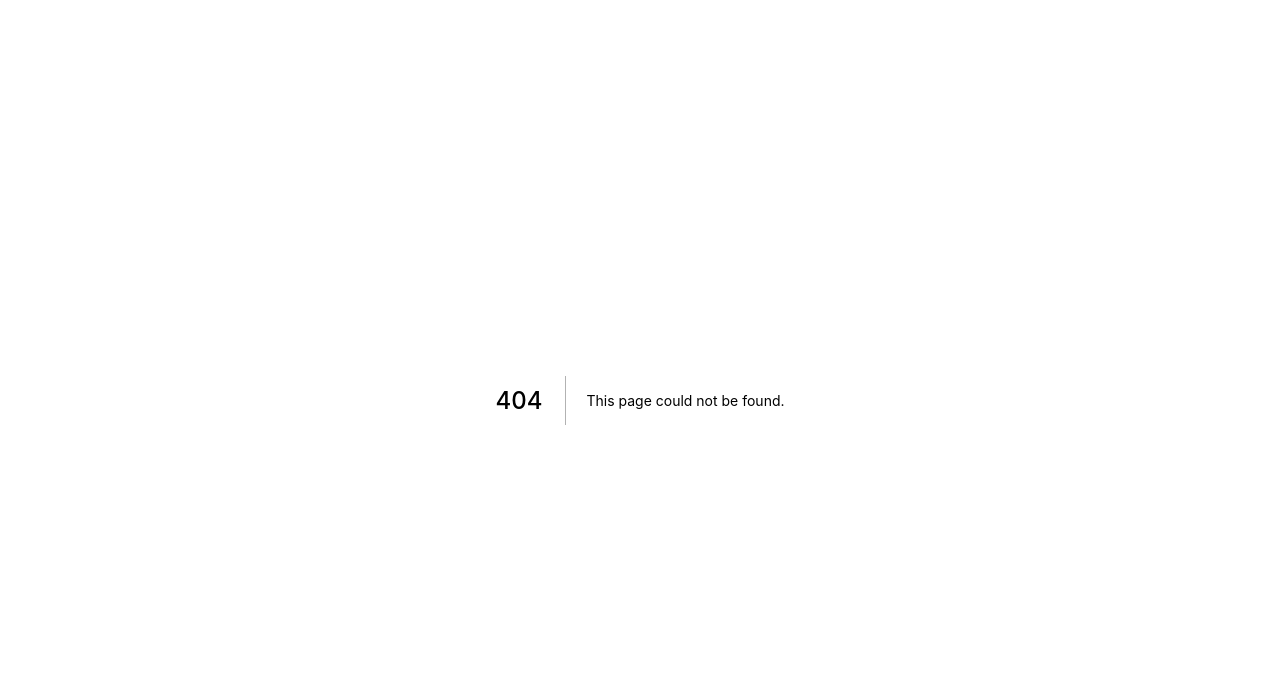
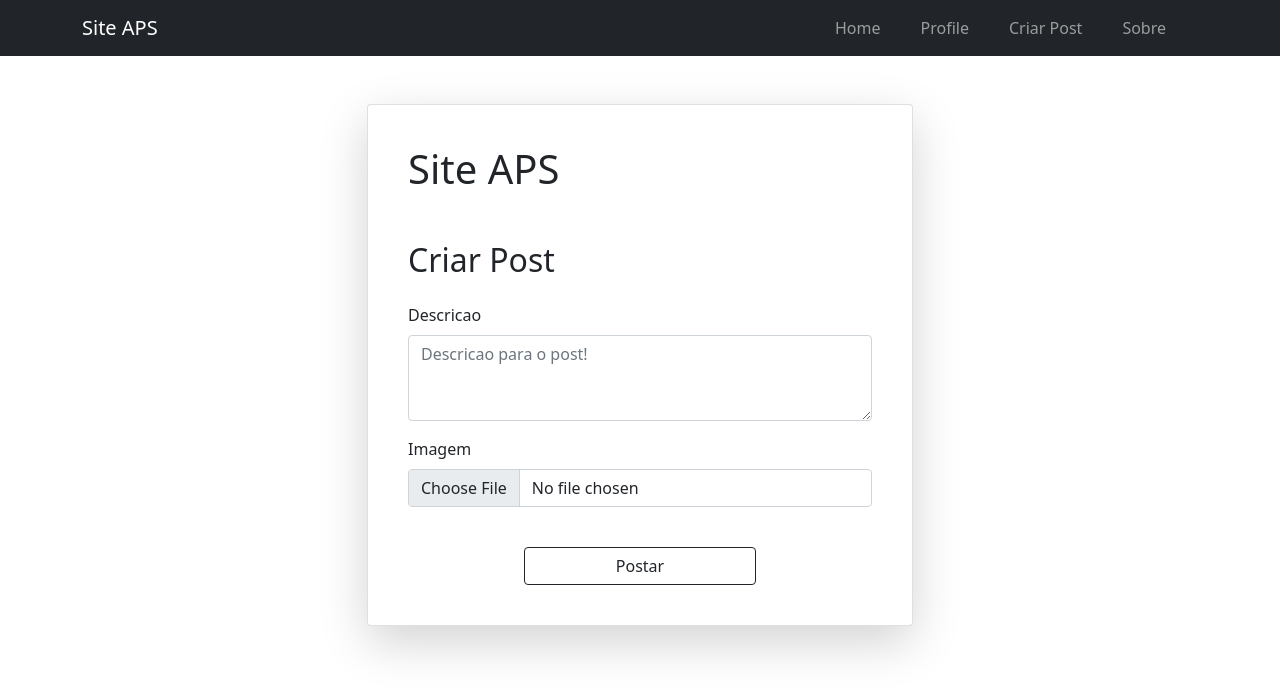
Before and after one commit to MatheusDer/site-aps, a Next.js app: page /criar-post/1 in a window 1280 px wide. Before the commit this address had no page. Shown: the top 694 px of the page. Built offline with nearby package versions, Linux system fonts and the light colour scheme.

Commit message:
fazer o visual da pagina de criar post

```diff
--- a/components/layout/navbar.js
+++ b/components/layout/navbar.js
@@ -15,7 +15,7 @@ function NavbarLayout(props) {
             <Link href={`/usuario/${props.idUsuario}`}>
               <a className="me-4 nav-link">Profile</a>
             </Link>
-            <Link href="/criar-post">
+            <Link href={`/criar-post/${props.idUsuario}`}>
               <a className="me-4 nav-link">Criar Post</a>
             </Link>
             <Link href="/sobre">
--- /dev/null
+++ b/pages/criar-post/[id].js
@@ -0,0 +1,70 @@
+import { useRouter } from "next/router";
+import { Fragment, useRef } from "react";
+import { Link } from "next/link";
+import {
+  Container,
+  Card,
+  Form,
+  Alert,
+  Row,
+  Col,
+  Button,
+} from "react-bootstrap";
+import NavbarLayout from "../../components/layout/navbar";
+
+function CreatePost() {
+  const router = useRouter();
+  const idUsuario = router.query.id;
+
+  const entradaDescricao = useRef();
+  const entradaImagem = useRef();
+  function submitCriarPostHandler() {}
+  return (
+    <Fragment>
+      <NavbarLayout idUsuario={idUsuario} />
+      <Container className="mt-5">
+        <Row className="justify-content-center">
+          <Col xl={6}>
+            <Card body className="p-4 shadow-lg">
+              <Card.Title>
+                <h1>Site APS</h1>
+                <h2 className="mt-5">Criar Post</h2>
+              </Card.Title>
+              <Form className="mt-4" onSubmit={submitCriarPostHandler}>
+                <Form.Group className="mb-3" controlId="descricao">
+                  <Form.Label>Descricao</Form.Label>
+                  <Form.Control
+                    as="textarea"
+                    rows={3}
+                    placeholder="Descricao para o post!"
+                    ref={entradaDescricao}
+                  />
+                </Form.Group>
+                <Form.Group className="mb-3" controlId="imagem">
+                  <Form.Label>Imagem</Form.Label>
+                  <Form.Control
+                    type="file"
+                    accept="image/png, image/jpeg, image/jpg"
+                    ref={entradaImagem}
+                    required
+                  />
+                </Form.Group>
+                <div className="text-center">
+                  <Button
+                    variant="outline-dark"
+                    className="w-50 mt-4"
+                    type="submit"
+                  >
+                    Postar
+                  </Button>
+                </div>
+              </Form>
+            </Card>
+          </Col>
+        </Row>
+      </Container>
+    </Fragment>
+  );
+}
+
+export default CreatePost;
```
Also changed, not shown: pages/criar-post.js (deleted, +0 -9 lines).
